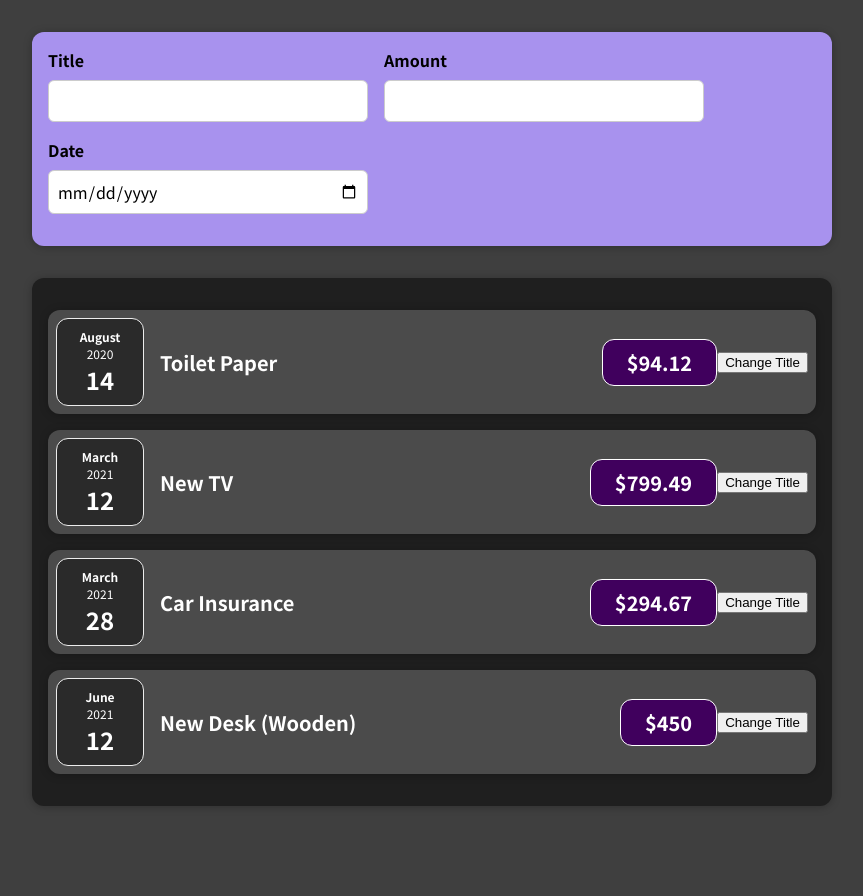
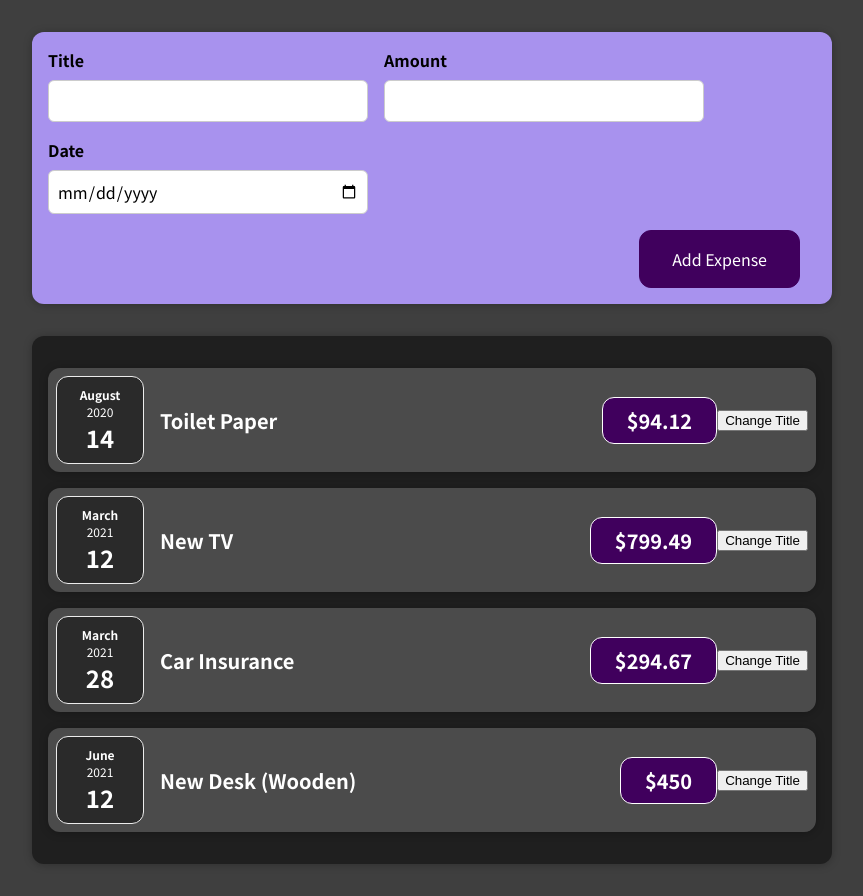
Before and after one commit to Brienyll/react-gd, a React (Create React App) app: page / in a window 1280 px wide. Shown: the whole page, without its empty margins (208-1071 px from the left). Before the commit the page ends 838 px from the top, so only its background shows below. Built offline with nearby package versions, Linux system fonts and the light colour scheme.

Commit message:
added state for form submission

```diff
--- a/src/components/NewExpense/ExpenseForm.js
+++ b/src/components/NewExpense/ExpenseForm.js
@@ -1,21 +1,51 @@
+import { useState } from 'react'
 import './ExpenseForm.css'
 
 const ExpenseForm = () => {
+  const [ enteredTitle, setEnteredTitle ] = useState('');
+  const [ enteredAmount, setEnteredAmount ] = useState('');
+  const [ enteredDate, setEnteredDate ] = useState('');
+
+  const titleChangeHandler = event => {
+    setEnteredTitle(event.target.value)
+  }
+  const amountChangeHandler = event => {
+    setEnteredAmount(event.target.value)
+  }
+  const dateChangeHandler = event => {
+    setEnteredDate(event.target.value)
+  }
+
+  const submitHandler = event => {
+    event.preventDefault();
+
+    const expenseData = {
+      title: enteredTitle,
+      amount: enteredAmount,
+      date: new Date(enteredDate.replace(/-/g, '/'))
+    }
+
+    console.log(expenseData)
+  }
+
   return (
-    <form>
+    <form onSubmit={submitHandler}>
       <div className='new-expense__controls'>
         <div className='new-expense__control'>
           <label>Title</label>
-          <input type='text' />
+          <input type='text' onChange={titleChangeHandler}/>
         </div>
         <div className='new-expense__control'>
           <label>Amount</label>
-          <input type='number' min='0.01' step='0.01' />
+          <input type='number' min='0.01' step='0.01' onChange={amountChangeHandler}/>
         </div>
         <div className='new-expense__control'>
           <label>Date</label>
-          <input type='date' min='2019-01-01' max='2022-12-31' />
+          <input type='date' min='01/01/2019' max='12/31/2022' onChange={dateChangeHandler}/>
         </div>
+      </div>
+      <div className='new-expense__actions'>
+        <button type='submit'>Add Expense</button>
       </div>
     </form>
   )
```
Also changed, not shown: 1 other file (tests, documents, lock files or other folders).
